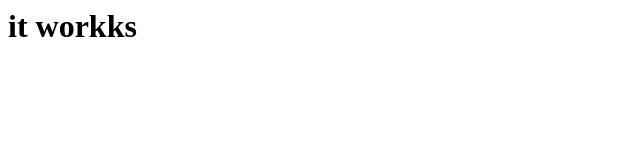
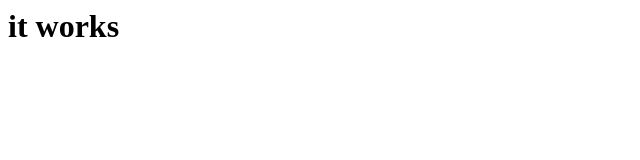
Before and after one commit to vogue-in-warwick/vogue-in-warwick.github.io, a plain HTML site: page index.html in a window 1280 px wide. Shown: the full height of the page, 0-640 px from the left. Drawn offline with Linux system fonts and the light colour scheme.

Commit message:
Update index.html

```diff
--- a/index.html
+++ b/index.html
@@ -1 +1 @@
-<h1>it workks</h1>
+<h1>it works</h1>
```
